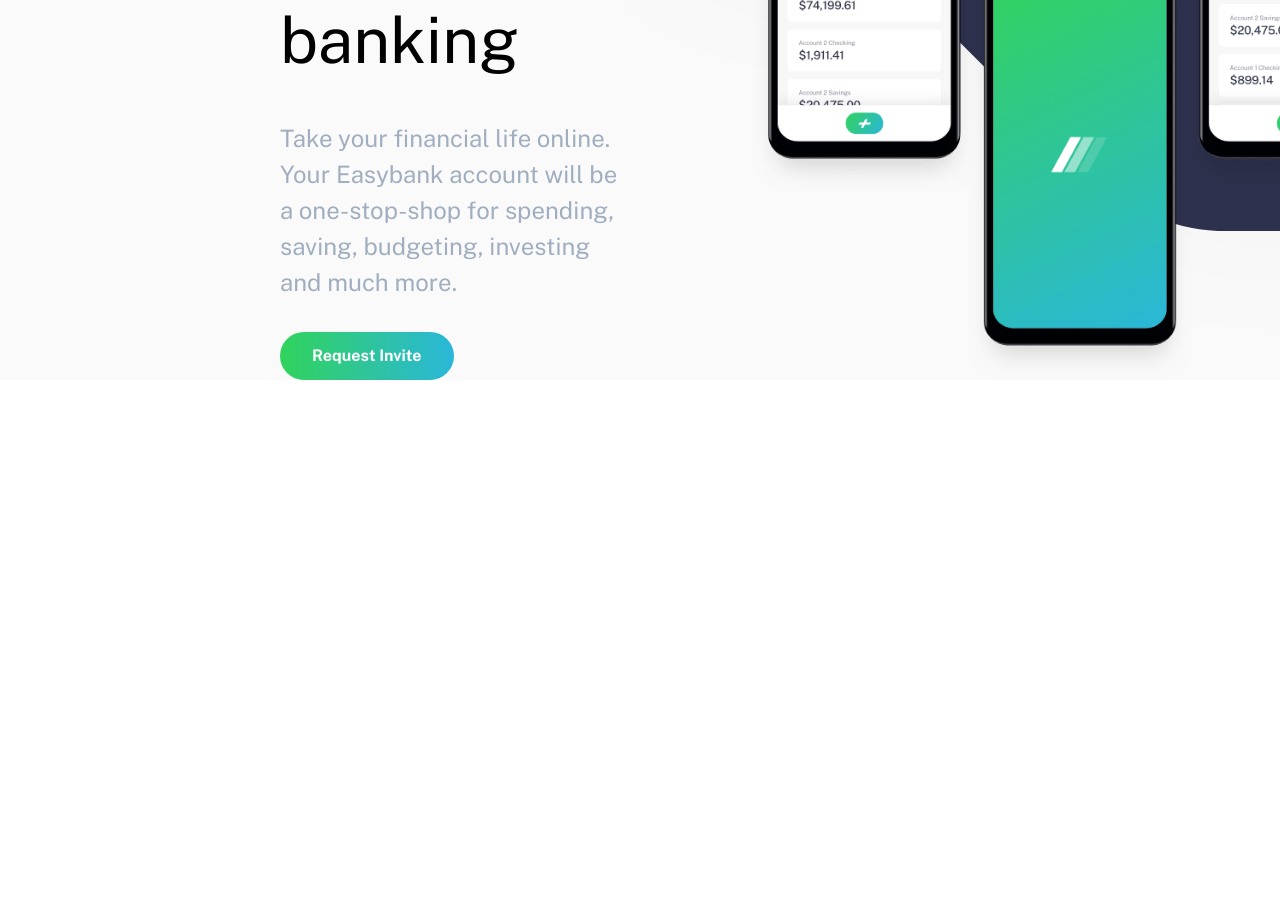
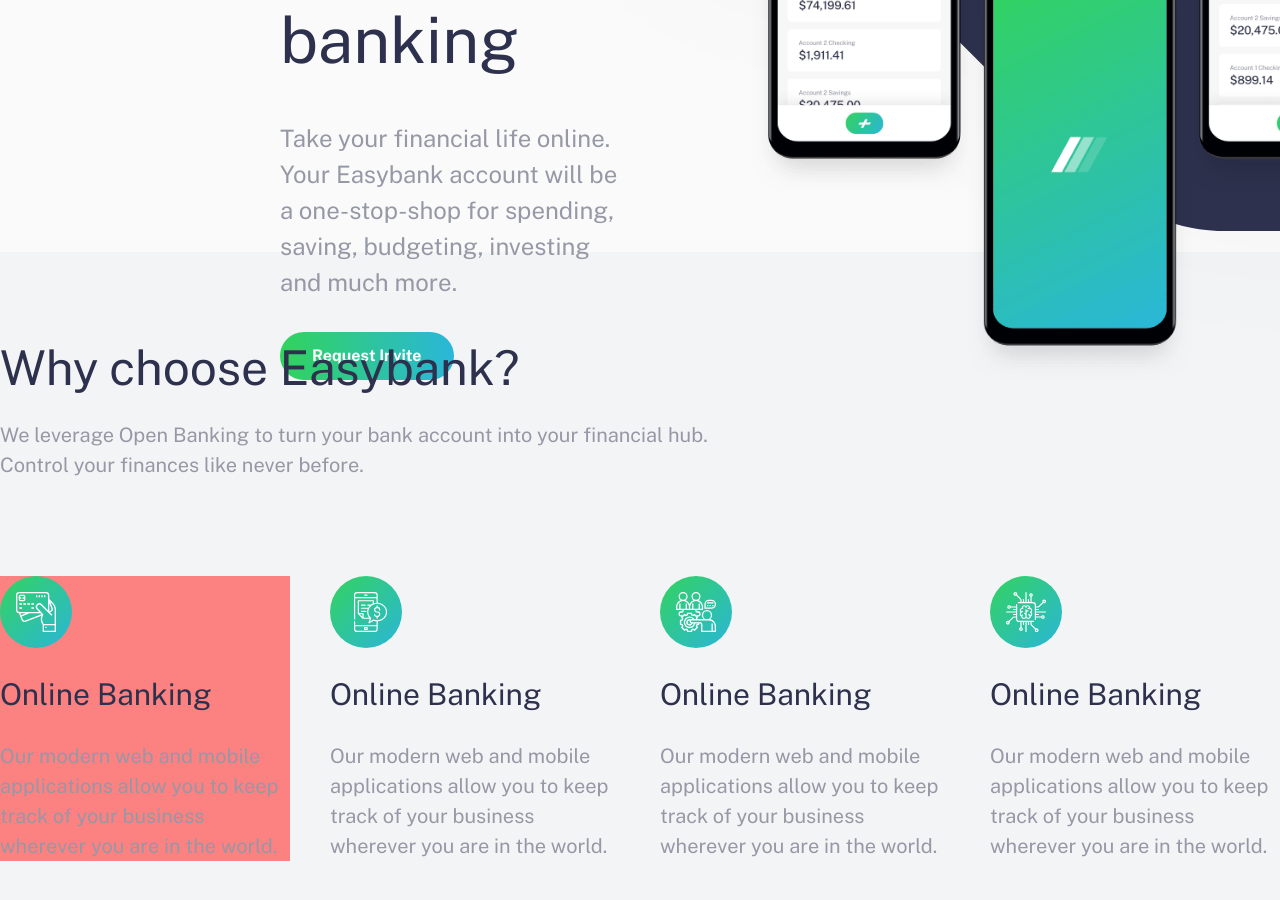
Before and after one commit to uchedotphp/easybank, a Vue app: page / in a window 1280 px wide. Shown: the part 380-1280 px from the top of the page. Before the commit the page ends 800 px from the top, so only its background shows below. Built offline with nearby package versions, Linux system fonts and the light colour scheme.

Commit message:
moving forward

```diff
--- a/src/App.vue
+++ b/src/App.vue
@@ -2,17 +2,20 @@
   <div>
     <NavigationMenu />
     <JumbotronBanner />
+    <FeatureSection />
   </div>
 </template>
 
 <script>
 import NavigationMenu from '@/components/NavigationMenu';
 import JumbotronBanner from '@/components/JumbotronBanner';
+import FeatureSection from '@/components/FeatureSection';
 export default {
   name: 'App',
   components: {
     NavigationMenu,
-    JumbotronBanner
+    JumbotronBanner,
+    FeatureSection
   },
 }
 </script>
--- /dev/null
+++ b/src/components/FeatureSection.vue
@@ -0,0 +1,76 @@
+<template>
+  <div class="md:-mt-32 mt-0 bg-lightGrayishBlue py-20 z-0">
+    <div class="container mx-auto">
+      <div class="md:w-7/12 text-center md:text-left px-5 md:px-0">
+        <h1 class="text-5xl text-darkBlue">Why choose Easybank?</h1>
+        <p class="text-xl text-grayishBlue pt-4">
+          We leverage Open Banking to turn your bank account into your financial
+          hub. Control your finances like never before.
+        </p>
+      </div>
+      <div class="my-24 flex flex-col md:flex-row text-center md:text-left px-5 md:px-0">
+        <div class="md:w-3/12 md:mr-10 bg-red-400">
+          <img
+            class="pb-6"
+            src="./../assets/images/icon-online.svg"
+            alt=""
+            srcset=""
+          />
+          <h2 class="capitalize pb-6 text-3xl text-darkBlue">online banking</h2>
+          <p class="text-grayishBlue text-xl">
+            Our modern web and mobile applications allow you to keep track of
+            your business wherever you are in the world.
+          </p>
+        </div>
+        <div class="md:w-3/12 mr-10">
+          <img
+            class="pb-6"
+            src="./../assets/images/icon-budgeting.svg"
+            alt=""
+            srcset=""
+          />
+          <h2 class="capitalize pb-6 text-3xl text-darkBlue">online banking</h2>
+          <p class="text-grayishBlue text-xl">
+            Our modern web and mobile applications allow you to keep track of
+            your business wherever you are in the world.
+          </p>
+        </div>
+        <div class="md:w-3/12 mr-10">
+          <img
+            class="pb-6"
+            src="./../assets/images/icon-onboarding.svg"
+            alt=""
+            srcset=""
+          />
+          <h2 class="capitalize pb-6 text-3xl text-darkBlue">online banking</h2>
+          <p class="text-grayishBlue text-xl">
+            Our modern web and mobile applications allow you to keep track of
+            your business wherever you are in the world.
+          </p>
+        </div>
+        <div class="md:w-3/12">
+          <img
+            class="pb-6"
+            src="./../assets/images/icon-api.svg"
+            alt=""
+            srcset=""
+          />
+          <h2 class="capitalize pb-6 text-3xl text-darkBlue">online banking</h2>
+          <p class="text-grayishBlue text-xl">
+            Our modern web and mobile applications allow you to keep track of
+            your business wherever you are in the world.
+          </p>
+        </div>
+      </div>
+    </div>
+  </div>
+</template>
+
+<script>
+export default {
+  name: "FeatureSection",
+};
+</script>
+
+<style lang="scss" scoped>
+</style>
--- a/src/components/JumbotronBanner.vue
+++ b/src/components/JumbotronBanner.vue
@@ -1,9 +1,9 @@
 <template>
-  <div class="mx-auto overflow-hidden md:pl-64 bg-veryLightGray">
+  <div class="mx-auto overflow-hidden md:pl-64 bg-veryLightGray pb-24 md:pb-0">
     <div class="flex flex-col md:flex-row md:justify-between md:items-center">
       <div class="md:pl-6 md:w-5/12 text-center md:text-left px-5 md:pr-0">
-        <h1 class="text-5xl md:text-6xl">Next generation digital banking</h1>
-        <p class="text-gray-500 text-xl md:text-2xl my-8">
+        <h1 class="text-5xl md:text-6xl text-darkBlue">Next generation digital banking</h1>
+        <p class="text-grayishBlue text-xl md:text-2xl my-8">
           Take your financial life online. Your Easybank account will be a
           one-stop-shop for spending, saving, budgeting, investing and much
           more.
@@ -15,7 +15,7 @@
         </button>
       </div>
       <div
-        class="md:-mr-32 md:-mt-32 md:pl-32 md:bg-contain bg-no-repeat md:bg-left-top md:bg-hero-pattern order-first md:order-none -mt-32 bg-hero bg-right-bottom bg-contain"
+        class="md:-mr-32 md:-mt-32 md:pl-32 md:bg-contain bg-no-repeat md:bg-left-top md:bg-hero-pattern order-first md:order-none -mt-32 bg-hero bg-right-bottom bg-contain z-10"
       >
         <img src="./../assets/images/image-mockups.png" alt="" srcset="" />
       </div>
--- a/src/components/NavigationMenu.vue
+++ b/src/components/NavigationMenu.vue
@@ -2,7 +2,7 @@
   <div class="container mx-auto mb-3">
     <div class="flex justify-between pt-6 px-6 md:px-0 items-center">
       <img src="./../assets/images/logo.svg" alt=""/>
-      <div class="capitalize text-gray-500">
+      <div class="capitalize text-grayishBlue">
         <span class="">
             <a class="mx-4 pb-6 border-b-4 border-transparent hover:border-limeGreen hover:text-black" href="">
                 home
```
